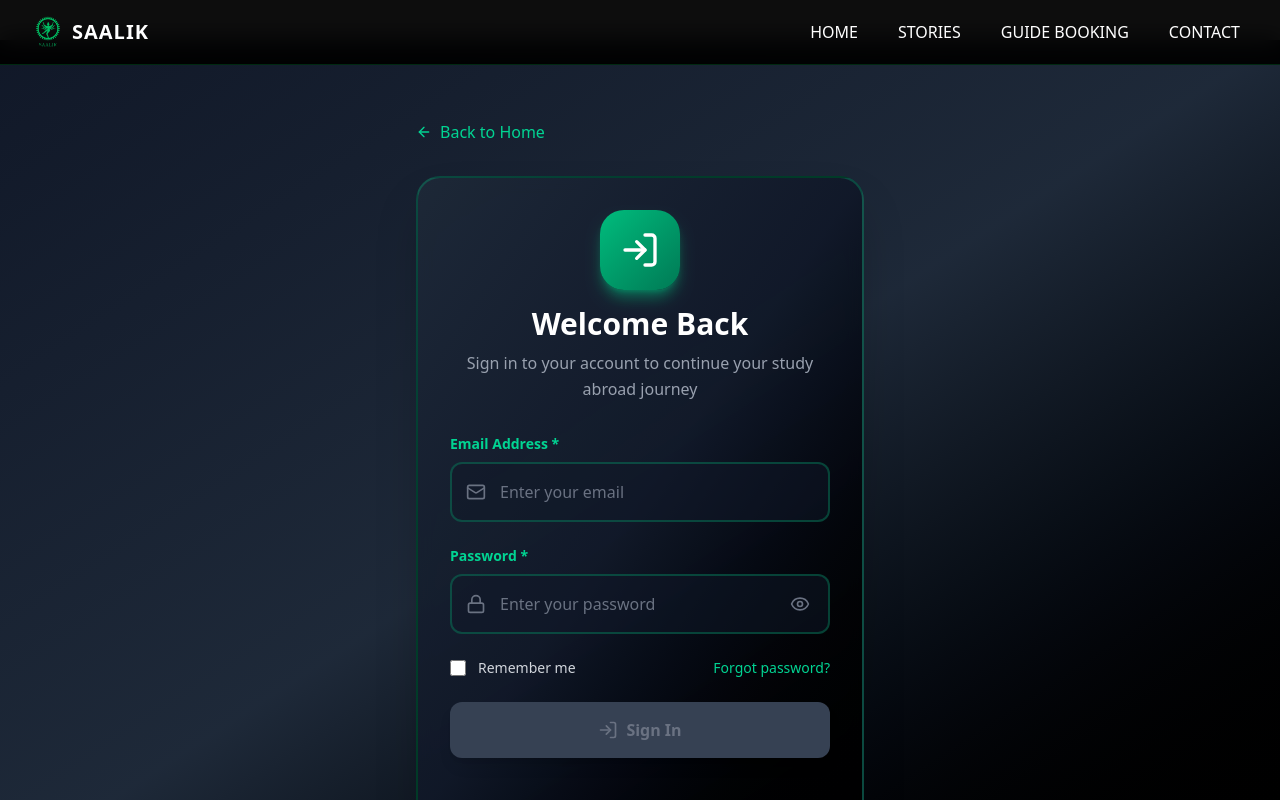
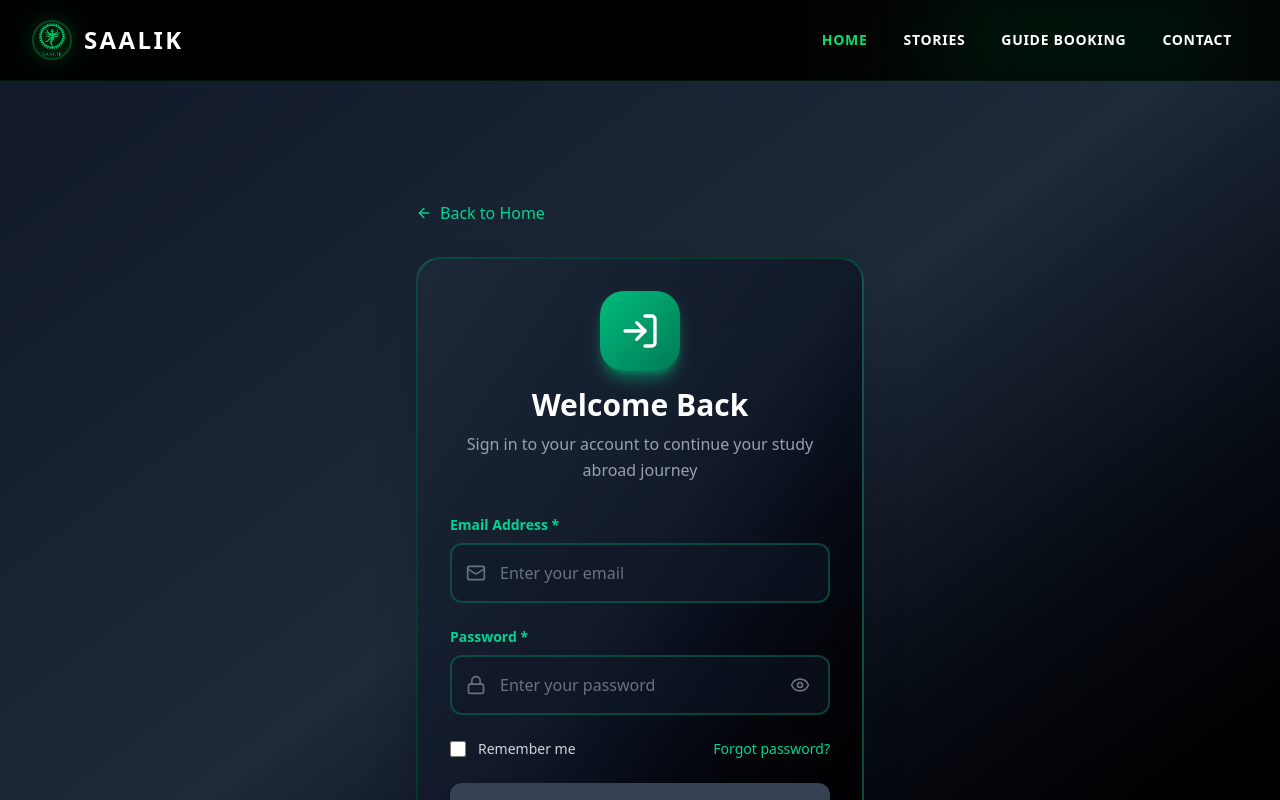
Before and after one commit to Suraj24-stack/Saalik, a React (Vite) app in the folder saalik-platform/: page /login in a window 1280 px wide. Shown: the top 800 px of the page. Built offline with nearby package versions, Linux system fonts and the light colour scheme.

Commit message:
UI design

```diff
--- a/saalik-platform/src/components/Navbar.jsx
+++ b/saalik-platform/src/components/Navbar.jsx
@@ -1,7 +1,7 @@
 import React, { useState } from "react";
 import { Menu, X } from "lucide-react";
 import { useNavigate } from "react-router-dom";
-import { mockData } from "../data/MockData"; // adjust as needed
+import { mockData } from "../data/MockData";
 
 const Navbar = ({ onContact }) => {
   const [mobileMenuOpen, setMobileMenuOpen] = useState(false);
@@ -13,81 +13,92 @@ const Navbar = ({ onContact }) => {
   };
 
   return (
-    <nav className="fixed top-0 w-full bg-black/95 backdrop-blur-md z-50 border-b border-green-500/20">
-      <div className="max-w-7xl mx-auto px-4 sm:px-6 lg:px-8">
-        <div className="flex justify-between items-center h-16">
+    <nav className="fixed top-0 w-full bg-black/95 backdrop-blur-sm z-50 border-b border-green-500/10 relative overflow-hidden">
+      {/* Green glow effect on right side */}
+      <div className="absolute top-0 right-0 w-96 h-full bg-green-500/10 blur-3xl"></div>
+      <div className="absolute top-0 right-20 w-64 h-full bg-green-400/5 blur-2xl"></div>
+
+      <div className="max-w-7xl mx-auto px-4 sm:px-6 lg:px-8 relative z-10">
+        <div className="flex justify-between items-center h-20">
           {/* Logo */}
           <button
             onClick={() => handleNavigate("/")}
-            className="flex items-center space-x-2 focus:outline-none"
+            className="flex items-center space-x-3 focus:outline-none group"
           >
-            <img
-              src={mockData.navbar.logo}
-              alt={`${mockData.navbar.brandName} Logo`}
-              className="w-8 h-8 rounded-full object-cover"
-            />
-            <span className="text-white text-xl font-bold tracking-wider">
+            <div className="relative">
+              <div className="absolute inset-0 bg-green-500/20 rounded-full blur-md group-hover:bg-green-500/30 transition-all"></div>
+              <img
+                src={mockData.navbar.logo}
+                alt={`${mockData.navbar.brandName} Logo`}
+                className="relative w-10 h-10 rounded-full object-cover border-2 border-green-500/30"
+              />
+            </div>
+            <span className="text-white text-2xl font-bold tracking-widest uppercase">
               {mockData.navbar.brandName}
             </span>
           </button>
 
           {/* Desktop Menu */}
-          <div className="hidden md:flex items-center space-x-6">
+          <div className="hidden md:flex items-center space-x-1">
             <button
               onClick={() => handleNavigate("/")}
-              className="text-white hover:text-green-400 px-2 py-1 font-medium transition-colors"
+              className="text-green-400 hover:text-green-300 px-4 py-2 text-sm font-semibold tracking-wider uppercase transition-colors relative group"
             >
               HOME
+              <span className="absolute bottom-0 left-0 w-full h-0.5 bg-green-400 scale-x-0 group-hover:scale-x-100 transition-transform"></span>
             </button>
             <button
               onClick={() => handleNavigate("/stories")}
-              className="text-white hover:text-green-400 px-2 py-1 font-medium transition-colors"
+              className="text-white hover:text-green-400 px-4 py-2 text-sm font-semibold tracking-wider uppercase transition-colors relative group"
             >
               STORIES
+              <span className="absolute bottom-0 left-0 w-full h-0.5 bg-green-400 scale-x-0 group-hover:scale-x-100 transition-transform"></span>
             </button>
             <button
               onClick={() => handleNavigate("/guide-booking")}
-              className="text-white hover:text-green-400 px-2 py-1 font-medium transition-colors"
+              className="text-white hover:text-green-400 px-4 py-2 text-sm font-semibold tracking-wider uppercase transition-colors relative group"
             >
               GUIDE BOOKING
+              <span className="absolute bottom-0 left-0 w-full h-0.5 bg-green-400 scale-x-0 group-hover:scale-x-100 transition-transform"></span>
             </button>
             <button
               onClick={onContact}
-              className="text-white hover:text-green-400 px-2 py-1 font-medium transition-colors"
+              className="text-white hover:text-green-400 px-4 py-2 text-sm font-semibold tracking-wider uppercase transition-colors relative group"
             >
               CONTACT
+              <span className="absolute bottom-0 left-0 w-full h-0.5 bg-green-400 scale-x-0 group-hover:scale-x-100 transition-transform"></span>
             </button>
           </div>
 
           {/* Mobile Menu Toggle */}
           <button
-            className="md:hidden text-white hover:text-green-400 transition-colors"
+            className="md:hidden text-green-400 hover:text-green-300 transition-colors p-2"
             onClick={() => setMobileMenuOpen(!mobileMenuOpen)}
           >
-            {mobileMenuOpen ? <X size={24} /> : <Menu size={24} />}
+            {mobileMenuOpen ? <X size={28} /> : <Menu size={28} />}
           </button>
         </div>
       </div>
 
       {/* Mobile Menu */}
       {mobileMenuOpen && (
-        <div className="md:hidden bg-black/98 border-t border-green-500/20">
-          <div className="px-4 py-4 space-y-3 flex flex-col">
+        <div className="md:hidden bg-black/98 border-t border-green-500/20 backdrop-blur-sm">
+          <div className="px-4 py-6 space-y-1 flex flex-col">
             <button
               onClick={() => handleNavigate("/")}
-              className="py-2 px-4 rounded text-left text-white hover:text-green-400 hover:bg-green-500/5"
+              className="py-3 px-4 rounded-lg text-left text-green-400 font-semibold tracking-wider uppercase hover:bg-green-500/10 transition-colors"
             >
               HOME
             </button>
             <button
               onClick={() => handleNavigate("/stories")}
-              className="py-2 px-4 rounded text-left text-white hover:text-green-400 hover:bg-green-500/5"
+              className="py-3 px-4 rounded-lg text-left text-white font-semibold tracking-wider uppercase hover:text-green-400 hover:bg-green-500/10 transition-colors"
             >
               STORIES
             </button>
             <button
               onClick={() => handleNavigate("/guide-booking")}
-              className="py-2 px-4 rounded text-left text-white hover:text-green-400 hover:bg-green-500/5"
+              className="py-3 px-4 rounded-lg text-left text-white font-semibold tracking-wider uppercase hover:text-green-400 hover:bg-green-500/10 transition-colors"
             >
               GUIDE BOOKING
             </button>
@@ -96,11 +107,10 @@ const Navbar = ({ onContact }) => {
                 setMobileMenuOpen(false);
                 onContact();
               }}
-              className="py-2 px-4 rounded text-left text-white hover:text-green-400 hover:bg-green-500/5"
+              className="py-3 px-4 rounded-lg text-left text-white font-semibold tracking-wider uppercase hover:text-green-400 hover:bg-green-500/10 transition-colors"
             >
               CONTACT
             </button>
-
           </div>
         </div>
       )}
```
Also changed, not shown: saalik-platform/src/components/AboutSection.jsx (+38 -32 lines), saalik-platform/store/slices/waitlistSlice.js (line endings or trailing spaces).
